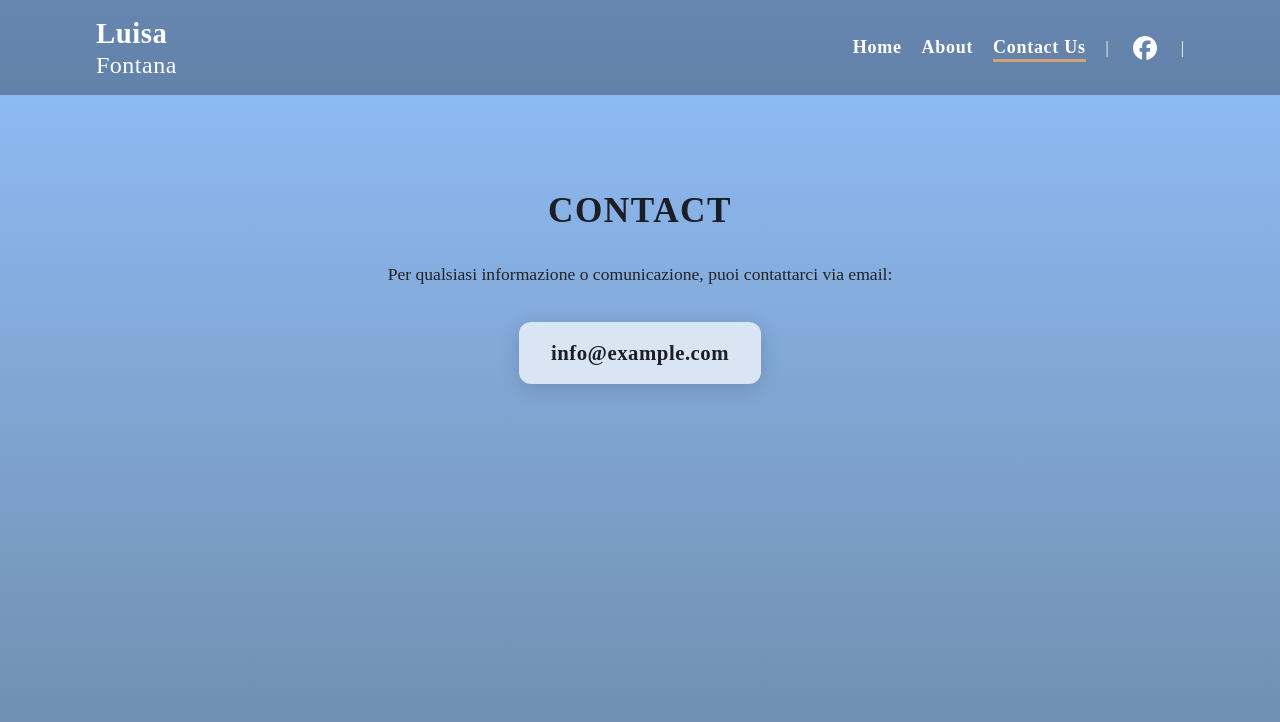
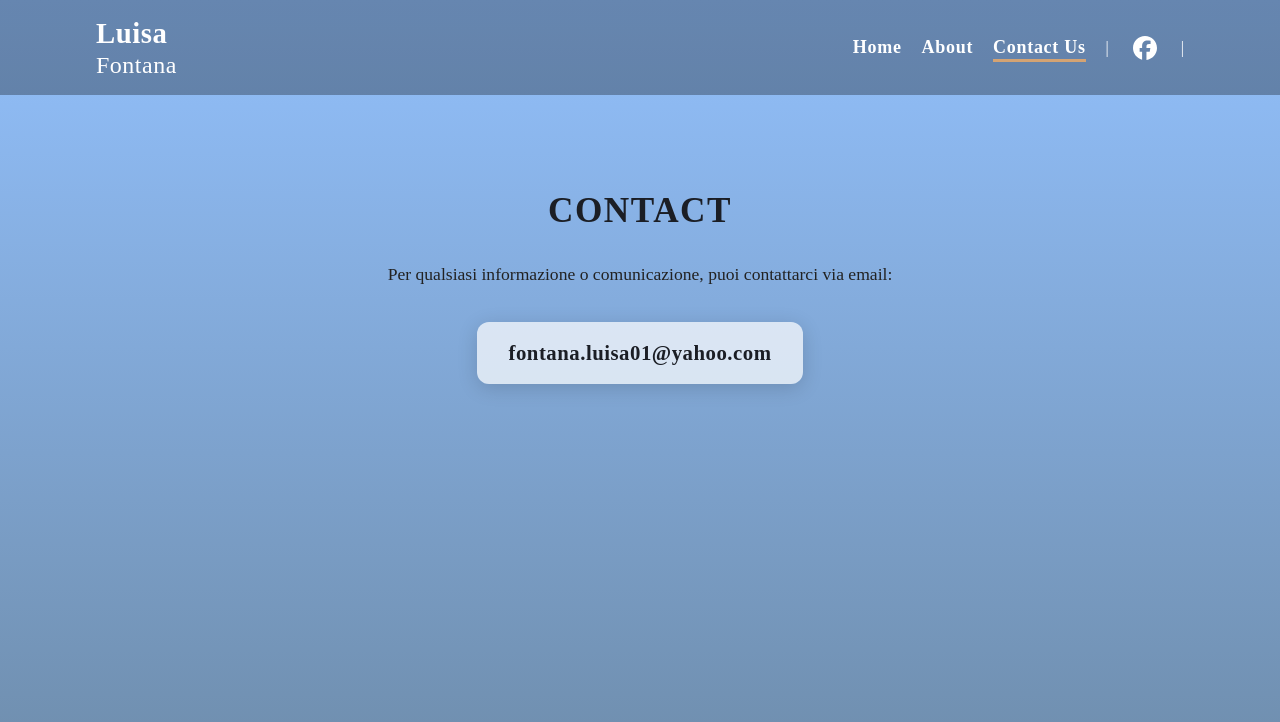
Before and after one commit to Khizar-Alii/ragazza, a React (Vite) app: page /contact in a window 1280 px wide. Shown: the top 722 px of the page. Built offline with nearby package versions, Linux system fonts and the light colour scheme; a web font is replaced by a local one.

Commit message:
updated mail

```diff
--- a/src/screens/ContactScreen.tsx
+++ b/src/screens/ContactScreen.tsx
@@ -14,8 +14,8 @@ const ContactScreen = () => {
           </p>
 
           <div className={styles.emailBox}>
-            <a href="mailto:info@example.com" className={styles.email}>
-              info@example.com
+            <a href="mailto:fontana.luisa01@yahoo.com" className={styles.email}>
+              fontana.luisa01@yahoo.com
             </a>
           </div>
         </section>
```
